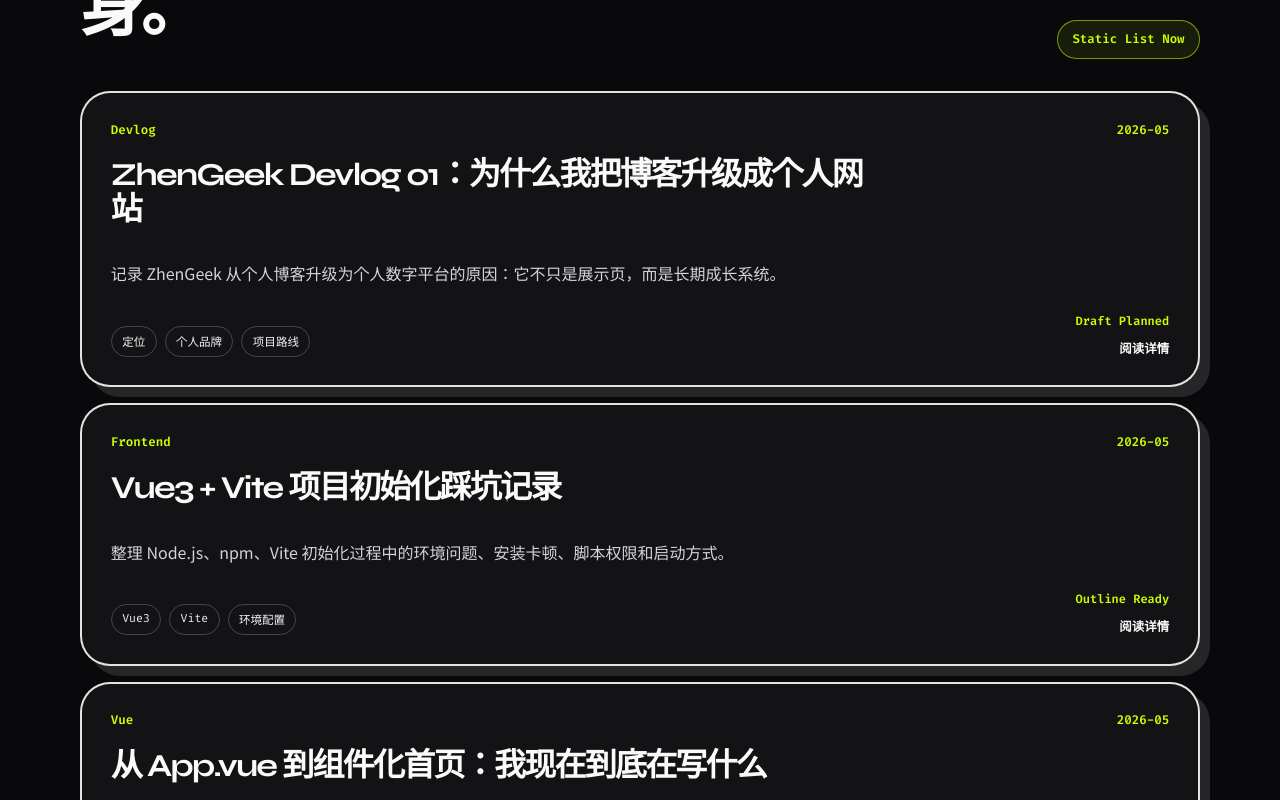
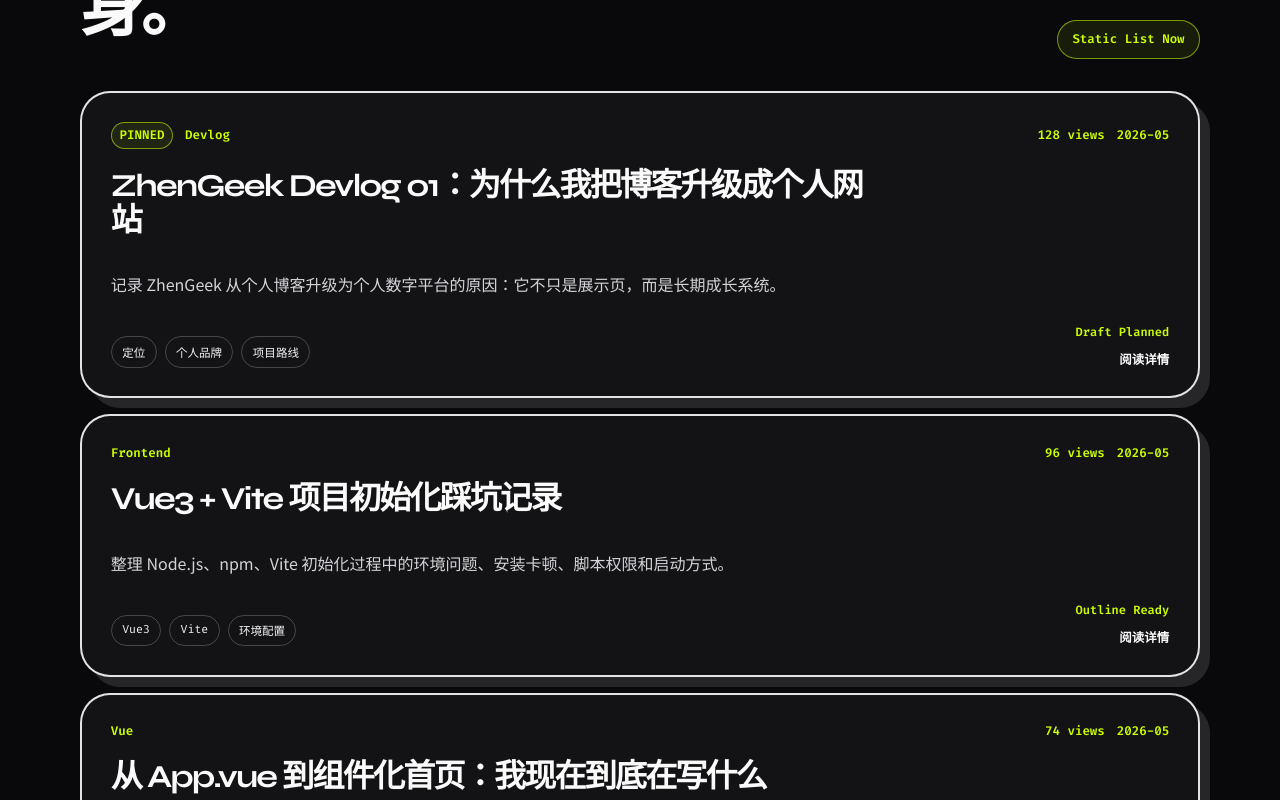
Before and after one commit to zhengeek/zhengeek-blog, a Vue app in the folder frontend/: page /blog in a window 1280 px wide. Shown: the part 1620-2420 px from the top of the page. Built offline with nearby package versions, Linux system fonts and the light colour scheme.

Commit message:
feat: add article view count and pinned state

```diff
--- a/frontend/src/data/articles.ts
+++ b/frontend/src/data/articles.ts
@@ -26,6 +26,8 @@ export const articles = [
     summary: '记录 ZhenGeek 从个人博客升级为个人数字平台的原因：它不只是展示页，而是长期成长系统。',
     tags: ['定位', '个人品牌', '项目路线'],
     status: 'Draft Planned',
+    viewCount: 128,
+    isPinned: true,
     content: `
 ## 背景
 
@@ -48,6 +50,8 @@ export const articles = [
     summary: '整理 Node.js、npm、Vite 初始化过程中的环境问题、安装卡顿、脚本权限和启动方式。',
     tags: ['Vue3', 'Vite', '环境配置'],
     status: 'Outline Ready',
+    viewCount: 96,
+    isPinned: false,
     content: `
 ## 背景
 
@@ -70,6 +74,8 @@ Vue3 + Vite 的初始化看起来很简单，但真正落到本地环境时，
     summary: '用初学者视角解释 .vue 单文件组件、template/script/style 的关系，以及页面如何被组织起来。',
     tags: ['SFC', '组件化', '路由'],
     status: 'Draft Planned',
+    viewCount: 74,
+    isPinned: false,
     content: `
 ## 背景
 
@@ -92,6 +98,8 @@ Vue3 + Vite 的初始化看起来很简单，但真正落到本地环境时，
     summary: '把版本控制理解成工程存档系统：暂存、提交、推送、拉取和冲突分别解决什么问题。',
     tags: ['Git', 'GitHub', '工程习惯'],
     status: 'Outline Ready',
+    viewCount: 83,
+    isPinned: false,
     content: `
 ## 背景
 
@@ -114,6 +122,8 @@ add 是把工作区的改动放进暂存区，commit 是把暂存区保存成一
     summary: '明确当前阶段不是上后端，而是先完成 About、Projects、Blog、Lab 的内容骨架与视觉统一。',
     tags: ['项目管理', '阶段验收', '路线图'],
     status: 'New Idea',
+    viewCount: 57,
+    isPinned: false,
     content: `
 ## 背景
 
--- a/frontend/src/views/BlogDetailView.vue
+++ b/frontend/src/views/BlogDetailView.vue
@@ -23,7 +23,9 @@ const article = computed(() => articles.find((item) => item.slug === slug.value)
 
       <header class="article-hero">
         <div class="article-meta">
+          <span v-if="article.isPinned" class="pinned-badge">PINNED</span>
           <span>{{ article.category }}</span>
+          <span>{{ article.viewCount }} views</span>
           <span>{{ article.date }}</span>
         </div>
         <h1>{{ article.title }}</h1>
@@ -94,6 +96,13 @@ const article = computed(() => articles.find((item) => item.slug === slug.value)
   font-weight: 800;
 }
 
+.pinned-badge {
+  padding: 0.28rem 0.48rem;
+  border: 1px solid rgba(204, 255, 0, 0.55);
+  border-radius: 999px;
+  background: rgba(204, 255, 0, 0.08);
+}
+
 h1,
 p {
   margin-top: 0;
--- a/frontend/src/views/BlogView.vue
+++ b/frontend/src/views/BlogView.vue
@@ -1,9 +1,14 @@
 <script setup lang="ts">
+import { computed } from 'vue'
 import InfoCard from '../components/common/InfoCard.vue'
 import SectionHeader from '../components/common/SectionHeader.vue'
 import StatusPill from '../components/common/StatusPill.vue'
 import TagList from '../components/common/TagList.vue'
 import { articles, categories, writingRules } from '../data/articles'
+
+const sortedArticles = computed(() => {
+  return [...articles].sort((a, b) => Number(b.isPinned) - Number(a.isPinned))
+})
 </script>
 
 <template>
@@ -45,10 +50,16 @@ import { articles, categories, writingRules } from '../data/articles'
       </div>
 
       <div class="article-list">
-        <InfoCard v-for="article in articles" :key="article.slug" class="article-card">
+        <InfoCard v-for="article in sortedArticles" :key="article.slug" class="article-card">
           <div class="article-meta">
-            <span>{{ article.category }}</span>
-            <span>{{ article.date }}</span>
+            <div class="article-meta-left">
+              <span v-if="article.isPinned" class="pinned-badge">PINNED</span>
+              <span>{{ article.category }}</span>
+            </div>
+            <div class="article-meta-right">
+              <span>{{ article.viewCount }} views</span>
+              <span>{{ article.date }}</span>
+            </div>
           </div>
           <h3>
             <RouterLink class="article-title-link" :to="`/blog/${article.slug}`">{{ article.title }}</RouterLink>
@@ -245,8 +256,23 @@ h3 {
   margin-bottom: 1.3rem;
 }
 
+.article-meta-left,
+.article-meta-right {
+  display: flex;
+  flex-wrap: wrap;
+  gap: 0.75rem;
+  align-items: center;
+}
+
 .article-card h3 {
   max-width: 780px;
+}
+
+.pinned-badge {
+  padding: 0.28rem 0.48rem;
+  border: 1px solid rgba(204, 255, 0, 0.55);
+  border-radius: 999px;
+  background: rgba(204, 255, 0, 0.08);
 }
 
 .article-title-link {
```
